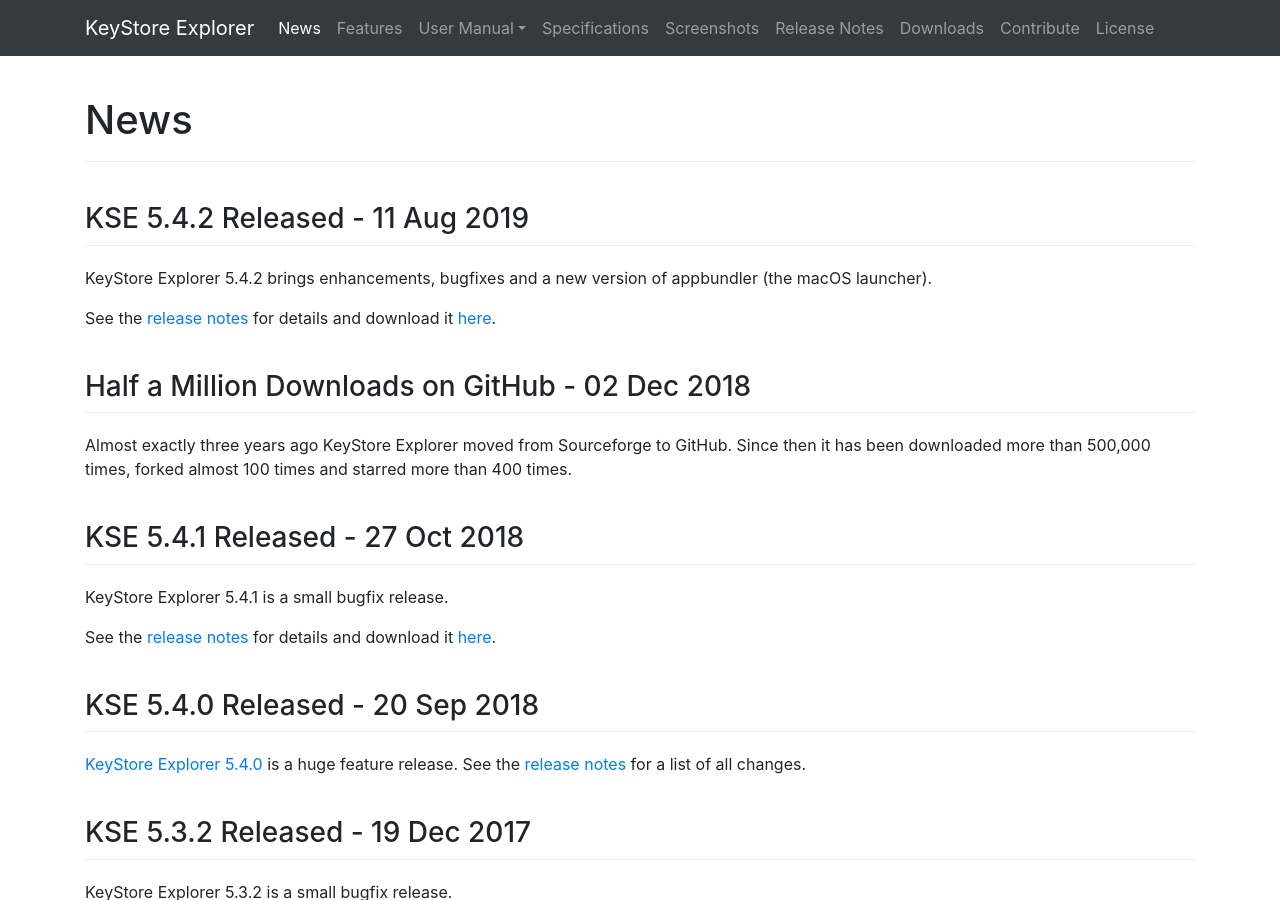
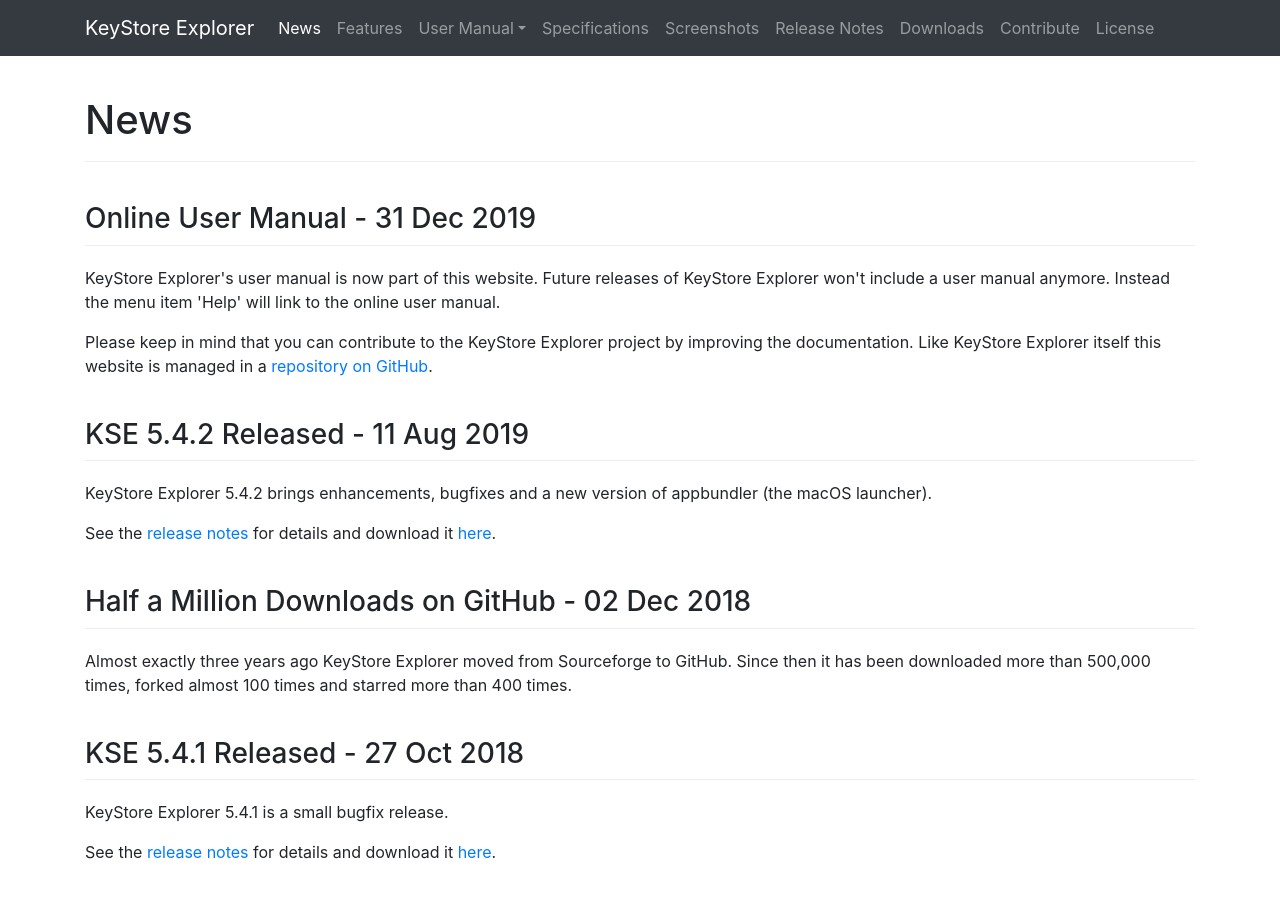
Before and after one commit to kaikramer/kaikramer.github.io, a Jekyll site: the page built from news.html, in a window 1280 px wide and 900 px high. Built offline with Jekyll 4.4.1, drawn with Linux system fonts in a browser that asks for light colours.

Commit message:
Updated news: online manual

```diff
--- a/_layouts/doc.html
+++ b/_layouts/doc.html
@@ -10,7 +10,7 @@
                 {{ content }}
             </div>
             <div class="col-sm-4 mt-5 pt-4">
-                {% include doc-sidebar.html %}
+                <nav id="toc" data-toggle="toc" class="sticky-top"></nav>
             </div>
         </div>
         <hr />
--- a/news.html
+++ b/news.html
@@ -7,6 +7,18 @@
 <div class="page-header">
     <h1>News</h1>
 </div>
+
+<h2 class="h3 page-header">Online User Manual - 31 Dec 2019</h2>
+<p>
+    KeyStore Explorer's user manual is now part of this website. Future releases of
+    KeyStore Explorer won't include a user manual anymore. Instead the menu item 'Help'
+    will link to the online user manual.
+</p>
+<p>
+    Please keep in mind that you can contribute to the KeyStore Explorer project by
+    improving the documentation. Like KeyStore Explorer itself this website is managed in a
+    <a href="https://github.com/kaikramer/kaikramer.github.io">repository on GitHub</a>.
+</p>
 
 <h2 class="h3 page-header">KSE 5.4.2 Released - 11 Aug 2019</h2>
 <p>
```
Also changed, not shown: _includes/doc-sidebar.html (deleted, +0 -30 lines).
